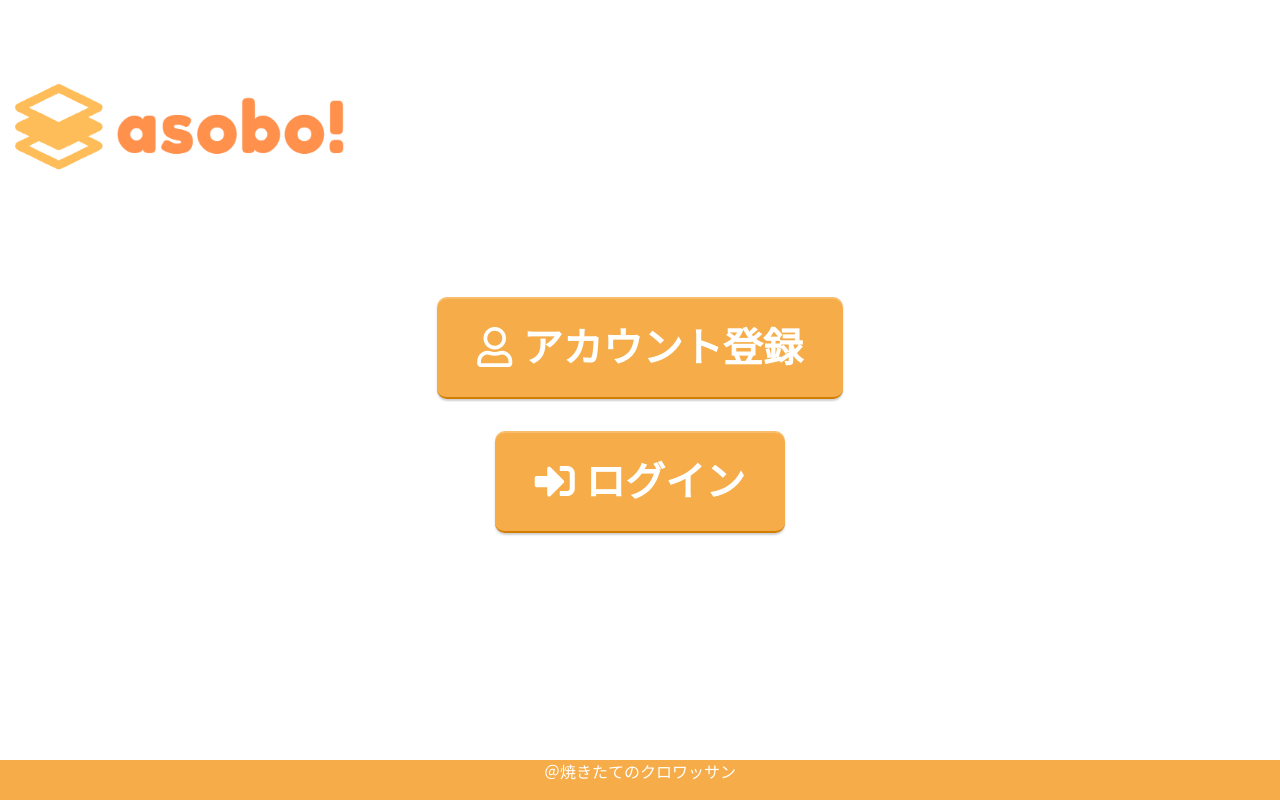
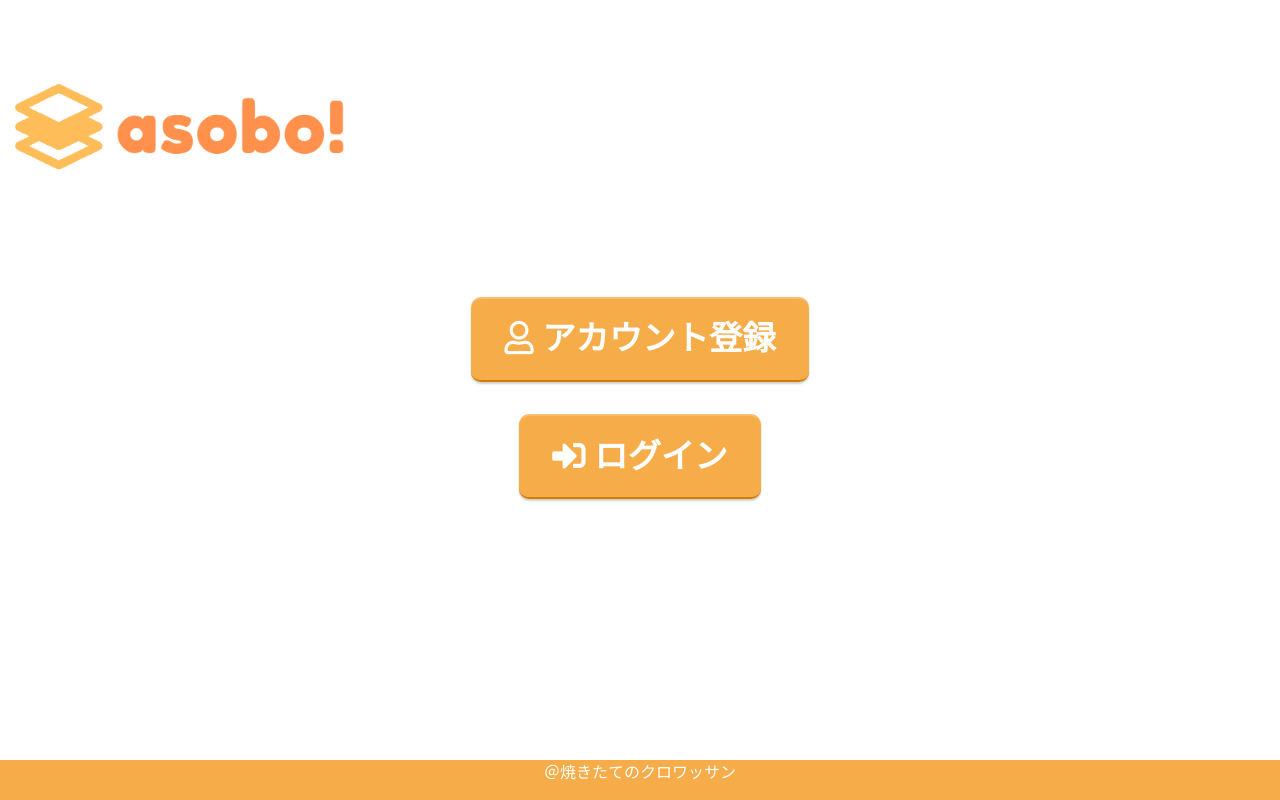
Before and after one commit to ak-y/asobo, a Django app: page / in a window 1280 px wide. Run offline with Django 3.2, Linux system fonts and the light colour scheme; some libraries are stand-ins or nearby versions.

Commit message:
ボタンの大きさ調整

```diff
--- a/static/croissant/css/index.css
+++ b/static/croissant/css/index.css
@@ -1,6 +1,6 @@
 .btn-square-pop {
   position: center;
-  font-size: 30pt;
+  font-size: 25pt;
   display: inline-block;
   padding: 0.5em 1.0em;
   text-decoration: none;
```
